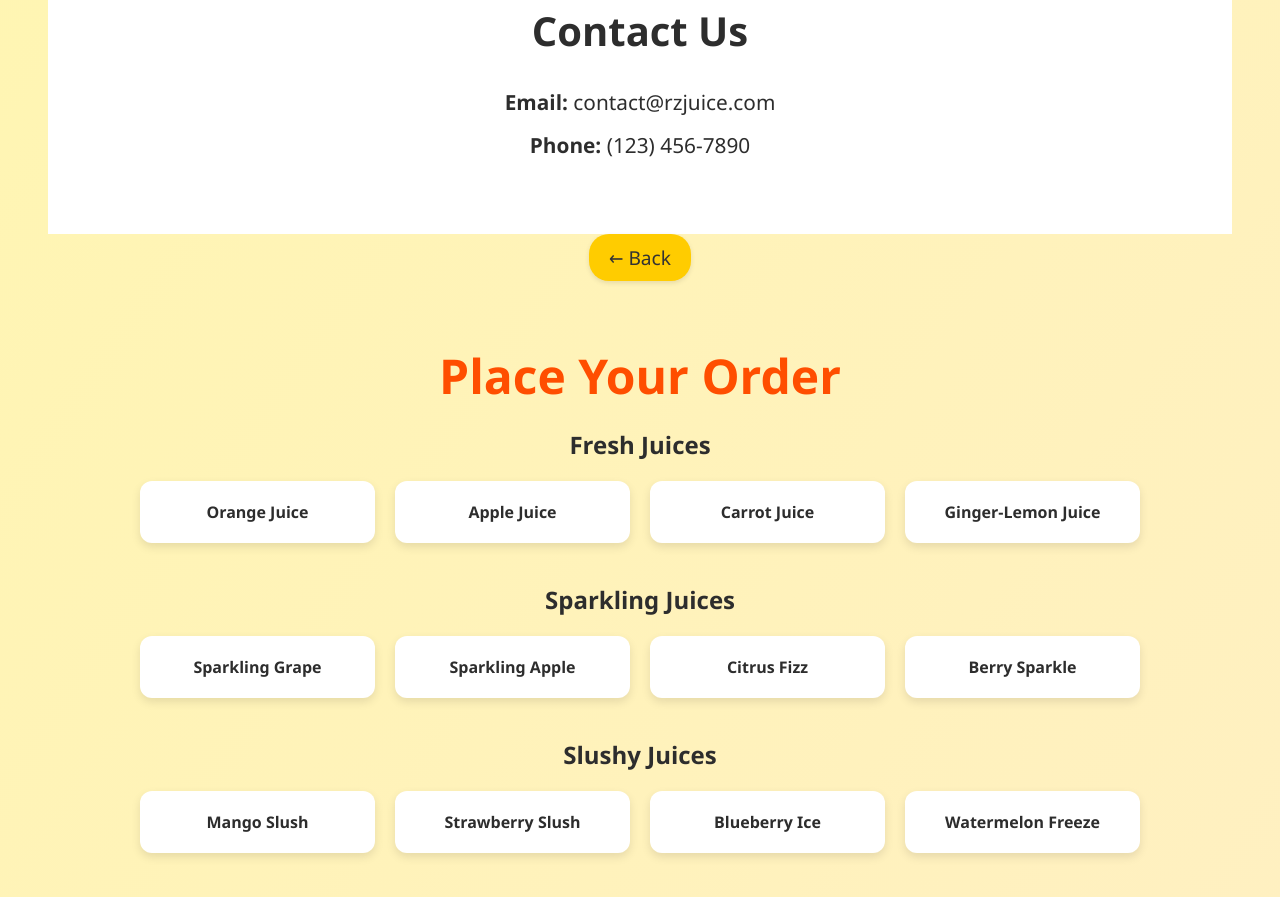
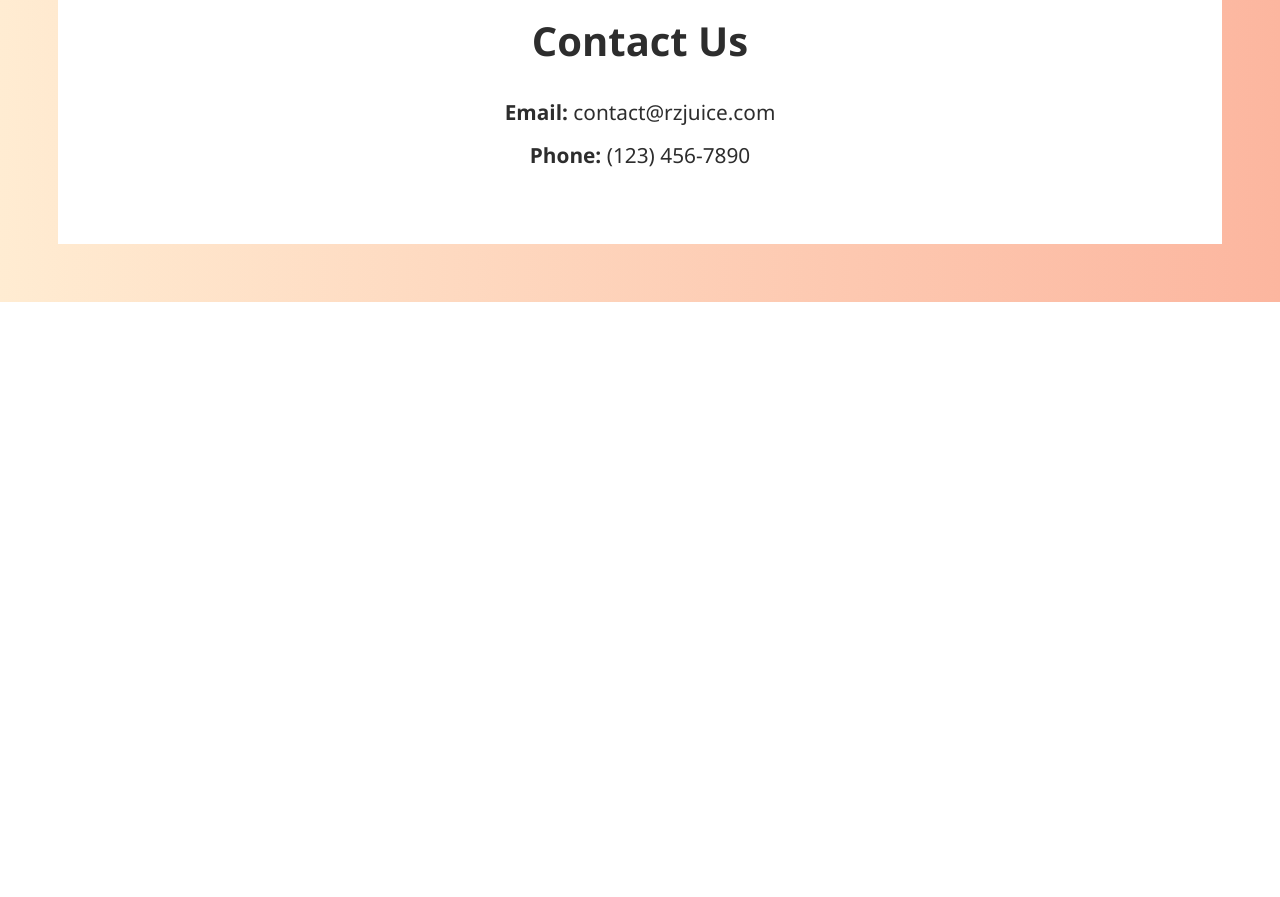
Before and after one commit to skibidilion/rz-juice, a plain HTML site: page index.html in a window 1280 px wide. Shown: the part 905-1802 px from the top of the page. After the commit the page ends 1207 px from the top, so only its background shows below. Drawn offline with Linux system fonts and the light colour scheme.

Commit message:
Update index.html

```diff
--- a/index.html
+++ b/index.html
@@ -26,48 +26,7 @@
     <strong>Phone:</strong> (123) 456-7890
   </div>
 </div>
-<!DOCTYPE html>
-<html lang="en">
-<head>
-  <meta charset="UTF-8" />
-  <meta name="viewport" content="width=device-width, initial-scale=1.0" />
-  <title>Order RZ Juice</title>
-  <link rel="stylesheet" href="styles.css" />
-</head>
-<body class="order-page">
-  <!-- Back Button -->
-  <a href="index.html" class="back-button">← Back</a>
 
-  <h1>Place Your Order</h1>
-
-  <!-- Juices -->
-  <h2>Fresh Juices</h2>
-  <div class="product-grid">
-    <div class="product">Orange Juice</div>
-    <div class="product">Apple Juice</div>
-    <div class="product">Carrot Juice</div>
-    <div class="product">Ginger-Lemon Juice</div>
-  </div>
-
-  <!-- Sparkling Juices -->
-  <h2>Sparkling Juices</h2>
-  <div class="product-grid">
-    <div class="product">Sparkling Grape</div>
-    <div class="product">Sparkling Apple</div>
-    <div class="product">Citrus Fizz</div>
-    <div class="product">Berry Sparkle</div>
-  </div>
-
-  <!-- Slushy Juices -->
-  <h2>Slushy Juices</h2>
-  <div class="product-grid">
-    <div class="product">Mango Slush</div>
-    <div class="product">Strawberry Slush</div>
-    <div class="product">Blueberry Ice</div>
-    <div class="product">Watermelon Freeze</div>
-  </div>
-</body>
-</html>
 
   <script src="script.js"></script>
 </body>
```
